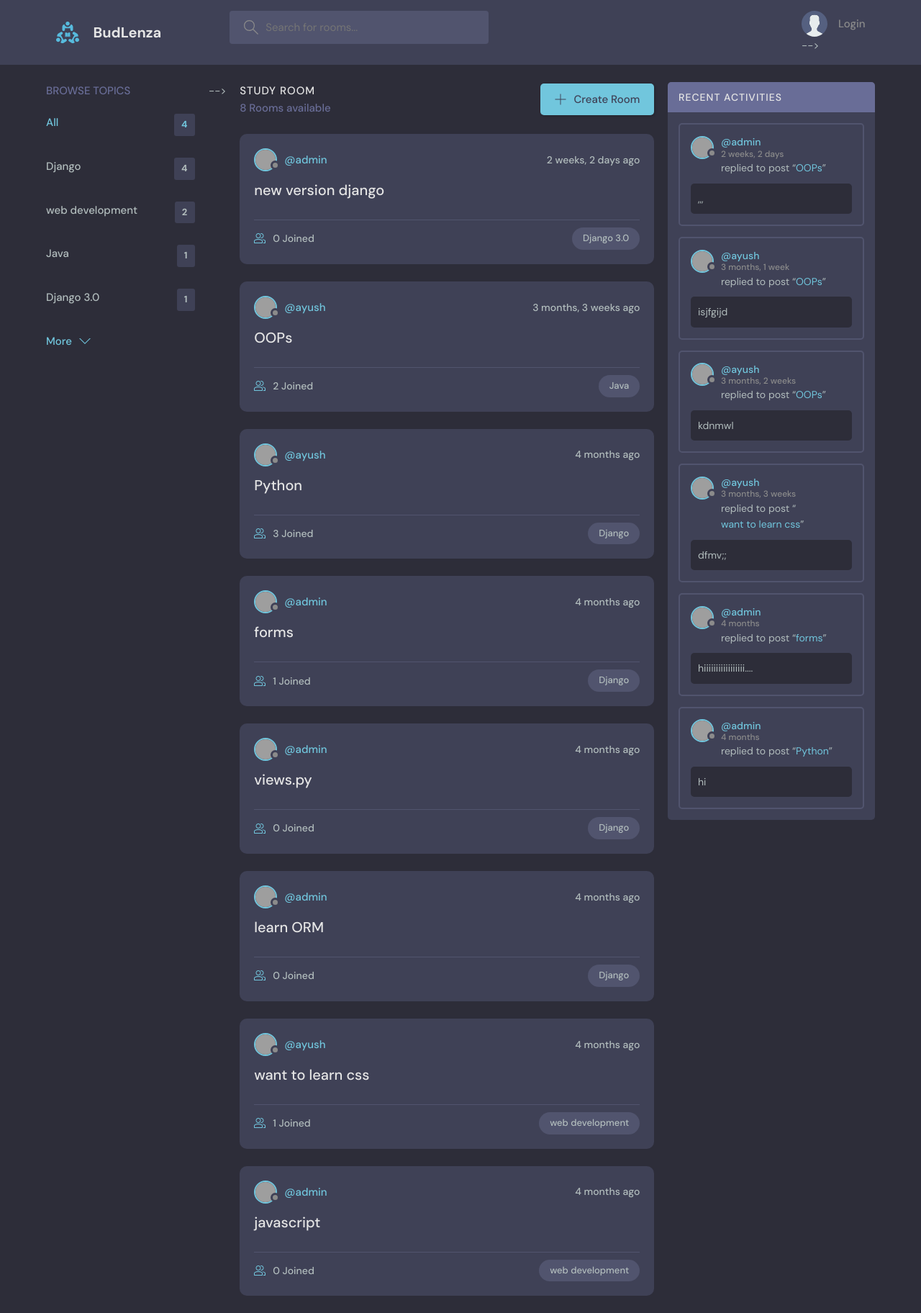
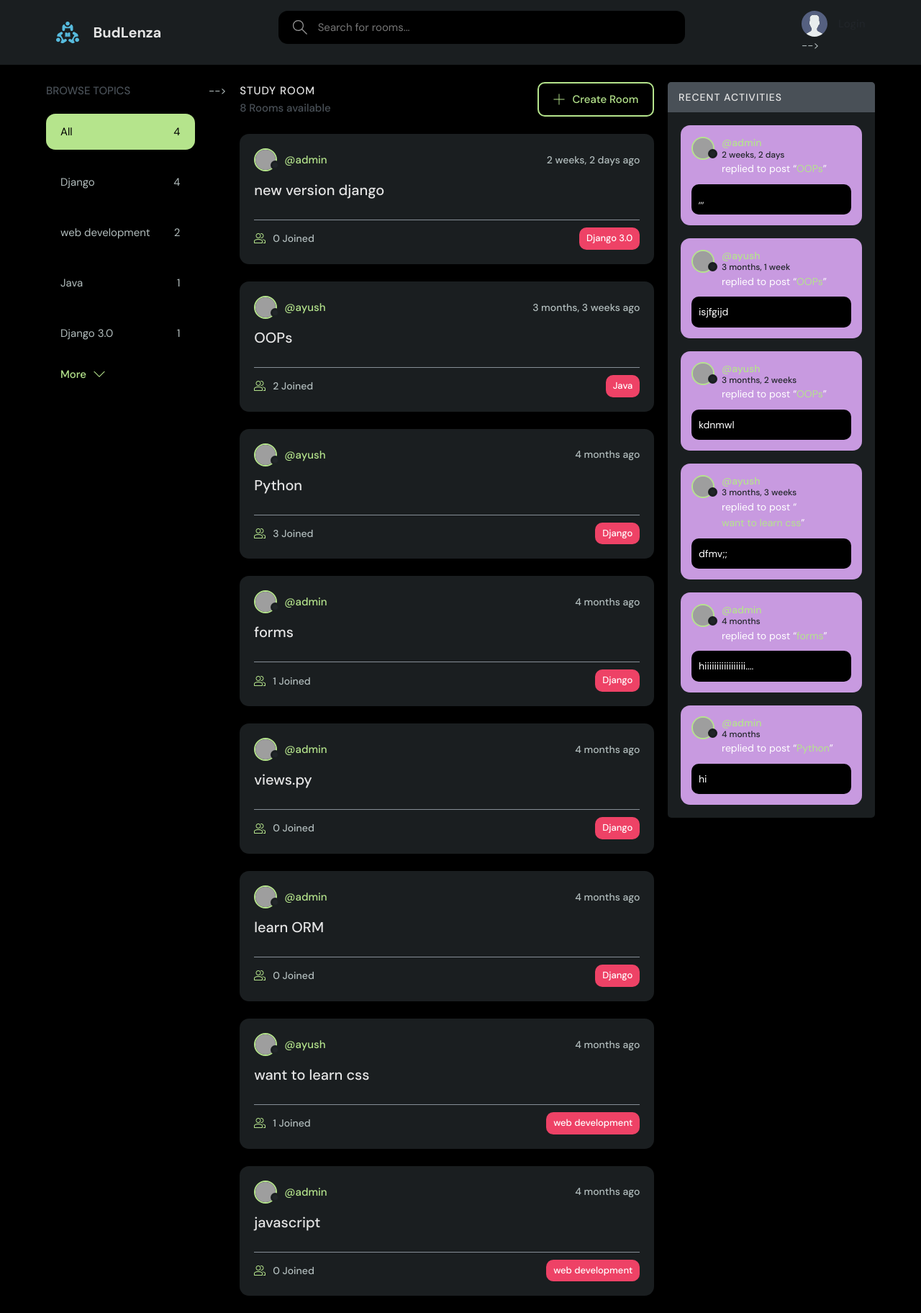
Before and after one commit to AyushKjaiswal/BUDLENZA, a Django app: page / in a window 1280 px wide. Shown: the whole page at 72% size. Run offline with Django 4.2, Linux system fonts and the light colour scheme; data comes from the database, SQL or seed files in the repository; grey boxes are pictures that could not be loaded.

Commit message:
Frontend Changes

```diff
--- a/BUDLENZA/static/styles/style.css
+++ b/BUDLENZA/static/styles/style.css
@@ -1,15 +1,15 @@
 @import url("https://fonts.googleapis.com/css2?family=DM+Sans:wght@400;500;700&display=swap");
 
 :root {
-  --color-main: #71c6dd;
+  --color-main: #B5E48C;
   --color-main-light: #e1f6fb;
-  --color-dark: #3f4156;
-  --color-dark-medium: #51546e;
-  --color-dark-light: #696d97;
+  --color-dark: #1a1e20;
+  --color-dark-medium: #868e96;
+  --color-dark-light: #495057;
   --color-light: #e5e5e5;
-  --color-gray: #8b8b8b;
+  --color-gray: #212529;
   --color-light-gray: #b2bdbd;
-  --color-bg: #2d2d39;
+  --color-bg: #000;
   --color-success: #5dd693;
   --color-error: #fc4b0b;
 }
@@ -86,6 +86,7 @@ a {
 .btn--link {
   border-radius: 0;
   padding: 0;
+  margin-left: 2rem;
   color: var(--color-main);
   box-shadow: none;
 }
@@ -94,10 +95,16 @@ a {
   text-decoration: underline;
 }
 
+
+
 .btn--main {
-  background-color: var(--color-main);
-  color: var(--color-dark);
+  position: relative;
+  border: 2px solid var(--color-main);
+  color: var(--color-main);
+  border-radius: 1rem;
 }
+
+
 
 .btn:hover {
   opacity: 0.9;
@@ -272,7 +279,8 @@ a {
 
 .header > .container {
   display: flex;
-  gap: 9.5rem;
+  justify-content: space-between;
+
 }
 
 .header__logo,
@@ -294,23 +302,23 @@ a {
 }
 
 .header__search > label {
-  background-color: var(--color-dark-medium);
+  background-color: #000;
   padding: 1.3rem 1rem;
   display: flex;
   align-items: center;
-  gap: 1rem;
-  border-radius: 4px;
+  gap: 1.5rem;
+  border-radius: 1.3rem;
 }
 
 .header__search svg {
-  fill: var(--color-gray);
+  fill: #999;
   width: 2rem;
   height: 2rem;
   margin-left: 1rem;
 }
 
 .header__search input {
-  width: 30rem;
+  width: 50rem;
   background: transparent;
   border: none;
   outline: none;
@@ -340,7 +348,7 @@ a {
 }
 
 .header__menu {
-  margin-left: auto;
+
   position: relative;
 }
 
@@ -573,23 +581,24 @@ a {
 .topics__list li a {
   display: flex;
   justify-content: space-between;
-  margin-bottom: 3rem;
-  font-weight: 500;
+  align-items: center;
+  margin-bottom: 2rem;
   color: var(--color-light-gray);
   transition: all 0.3s ease-in-out;
+  border-radius: 1.3rem;
+  padding: 1.3rem 2rem;
+
 }
 
 .topics__list li a.active,
 .topics__list li a:hover {
-  color: var(--color-main);
+  color: #000;
+  background-color: var(--color-main);
+
 }
 
 .topics__list li a span {
-  padding: 0.5rem 1rem;
-  background-color: var(--color-dark);
-  border-radius: 3px;
-  font-size: 1.3rem;
-  font-weight: 700;
+  font-size: 1.5rem;
   letter-spacing: 1px;
 }
 
@@ -643,8 +652,12 @@ a {
 .roomListRoom {
   margin-bottom: 2.4rem;
   background-color: var(--color-dark);
-  border-radius: 1rem;
+  border-radius: 1.3rem;
   padding: 2rem;
+}
+.roomListRoom:hover{
+  transform: translateY(-1.2rem);
+  transition: 0.5s ease-in-out;
 }
 
 .roomListRoom__header {
@@ -696,7 +709,7 @@ a {
 }
 
 .roomListRoom__meta {
-  border-top: 1px solid var(--color-dark-medium);
+  border-top: 0.2px solid var(--color-dark-medium);
   padding-top: 1rem;
   display: flex;
   align-items: center;
@@ -719,9 +732,10 @@ a {
 }
 
 .roomListRoom__topic {
-  padding: 5px 1.5rem;
-  background-color: var(--color-dark-medium);
-  border-radius: 5rem;
+  padding: 0.5rem 1rem;
+  background-color: #ee4266;
+  color: white;
+  border-radius: 1rem;
   font-weight: 500;
   font-size: 1.3rem;
 }
@@ -747,10 +761,11 @@ a {
 }
 
 .activities__box {
-  margin: 1.5rem;
+  margin: 1.8rem;
   padding: 1.5rem;
-  border: 2px solid var(--color-dark-medium);
-  border-radius: 5px;
+  color: white;
+  background-color: #c89ae0;
+  border-radius: 1.3rem;
 }
 
 .activities__boxHeader p {
@@ -779,7 +794,7 @@ a {
 .activities__boxRoomContent {
   background: var(--color-bg);
   padding: 1rem;
-  border-radius: 5px;
+  border-radius: 1rem;
   margin-top: 1rem;
   margin-left: -4.2rem;
 }
@@ -1003,6 +1018,7 @@ a {
 .room__info {
   display: flex;
   justify-content: space-between;
+  align-items: center;
 }
 
 .room__info h3 {
```
